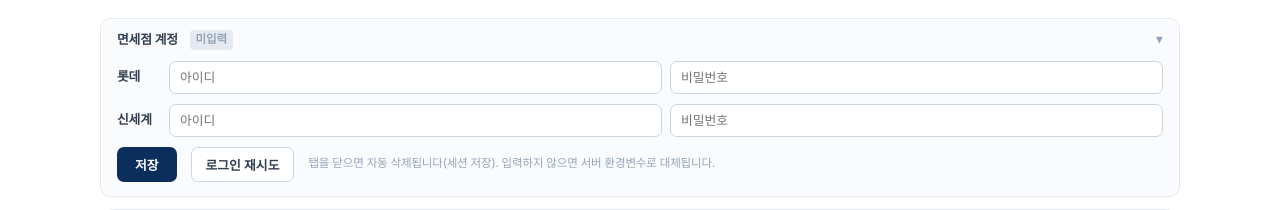
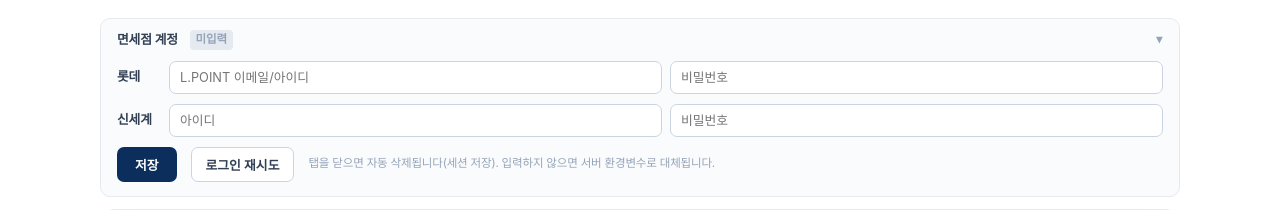
Before and after one commit to jongho1972/smart-duty-free, a FastAPI app: page / in a window 1280 px wide. Shown: the part 179-389 px from the top of the page. Run offline with FastAPI, Linux system fonts and the light colour scheme; some web fonts are replaced.

Commit message:
UI: 롯데 아이디 플레이스홀더 'L.POINT 이메일/아이디'로 명시

```diff
--- a/app/templates/index.html
+++ b/app/templates/index.html
@@ -63,7 +63,7 @@
       <div class="cred-body">
         <div class="cred-row">
           <span class="cred-label">롯데</span>
-          <input id="lotte-id" type="text"     class="cred-input" placeholder="아이디" autocomplete="username" />
+          <input id="lotte-id" type="text"     class="cred-input" placeholder="L.POINT 이메일/아이디" autocomplete="username" />
           <input id="lotte-pw" type="password" class="cred-input" placeholder="비밀번호" autocomplete="current-password" />
         </div>
         <div class="cred-row">
```
